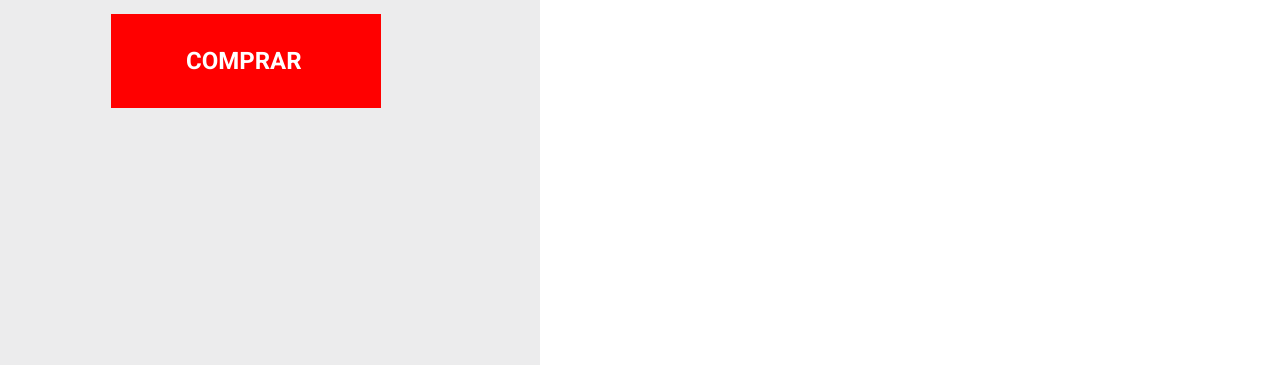
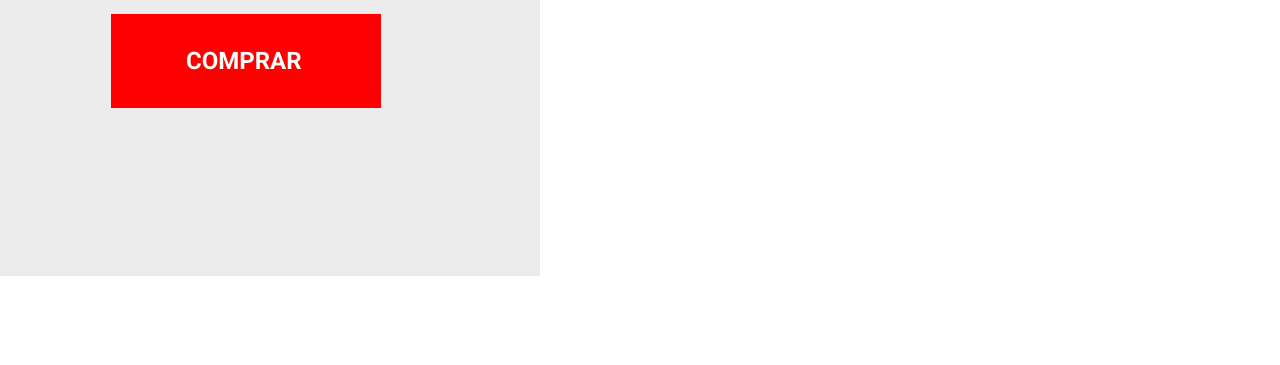
Before and after one commit to julio-2001/RocketShoes, a plain HTML site: page index.html in a window 1280 px wide. Shown: the part 638-1003 px from the top of the page. After the commit the page ends 914 px from the top, so only its background shows below. Drawn offline with Linux system fonts and the light colour scheme.

Commit message:
:FEAT: Adicionado margin negativa na section

```diff
--- a/assets/css/style.scss
+++ b/assets/css/style.scss
@@ -81,10 +81,11 @@ $bg-btn:#FF0000;
 //section
 
 .containerProduto{
+    margin: -89px 0 0 0;
 
 
-    .containerProduto_descricao{
-        @include container(540px,914px,$bg-cinza-claro,103px 72px 0 111px,0,no);
+    .containerProduto_descricao{                        //padding: de cima,direita,baixo,esquerda
+        @include container(540px,914px,$bg-cinza-claro, (103px + 89px) 72px 0 111px  ,0,no);
 
         h1#titulo{
             @include tipografia(60,$titulo,700,70px);
```
Also changed, not shown: assets/css/style.css, 1 other file.
